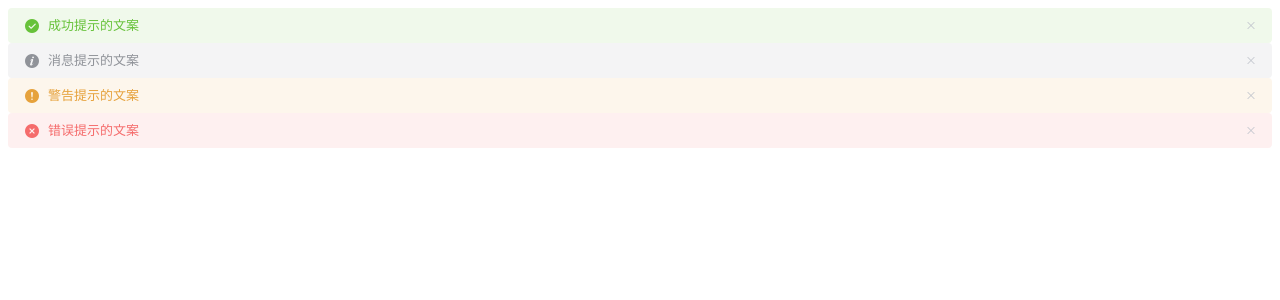
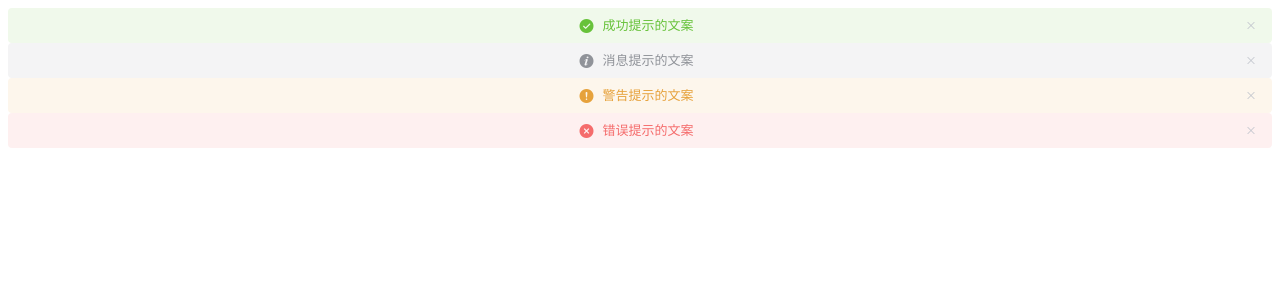
Before and after one commit to kingyeahwei/element_learning, a Vue app: page / in a window 1280 px wide. Shown: the top 300 px of the page. Built offline with nearby package versions, Linux system fonts and the light colour scheme.

Commit message:
alert 文字居中

```diff
--- a/src/App.vue
+++ b/src/App.vue
@@ -1,9 +1,9 @@
 <template>
   <div id="app">
-    <el-alert title="成功提示的文案" type="success" show-icon></el-alert>
-    <el-alert title="消息提示的文案" type="info" show-icon></el-alert>
-    <el-alert title="警告提示的文案" type="warning" show-icon></el-alert>
-    <el-alert title="错误提示的文案" type="error" show-icon></el-alert>
+    <el-alert title="成功提示的文案" type="success" center show-icon></el-alert>
+    <el-alert title="消息提示的文案" type="info" center show-icon></el-alert>
+    <el-alert title="警告提示的文案" type="warning" center show-icon></el-alert>
+    <el-alert title="错误提示的文案" type="error" center show-icon></el-alert>
   </div>
 </template>
 
```
